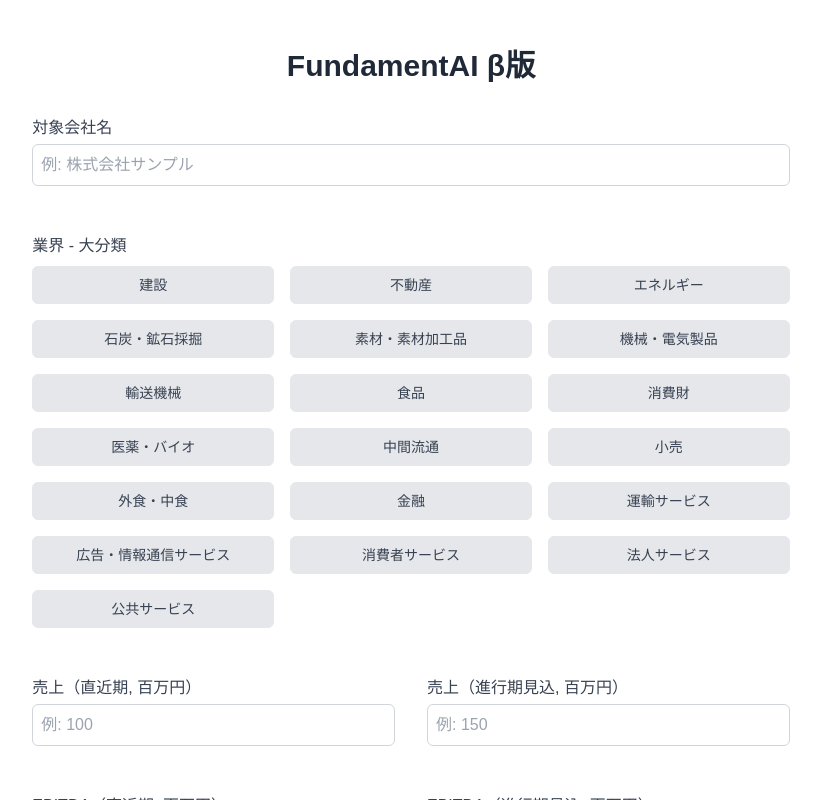
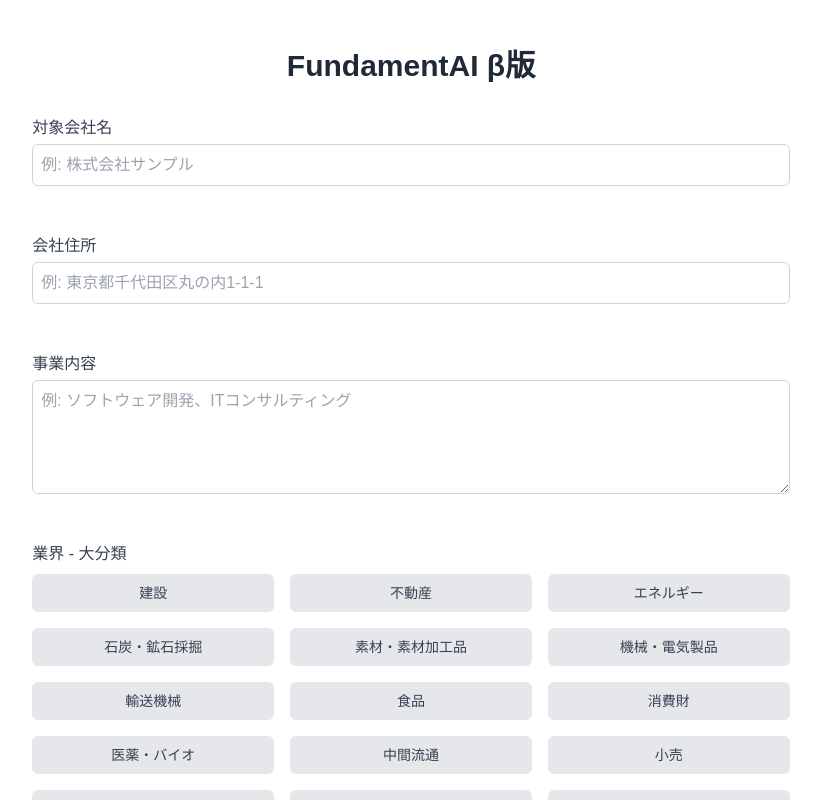
Before and after one commit to Kazuto-Ikeda/local-for-investment-PJ, a Next.js app: page / in a window 1280 px wide. Shown: the top 800 px of the page, without its empty margins (229-1050 px from the left). Built offline with nearby package versions, Linux system fonts and the light colour scheme.

Commit message:
fix input data for addres and nusiness description

```diff
--- a/src/app/page.tsx
+++ b/src/app/page.tsx
@@ -21,6 +21,8 @@ interface QueryParams {
 
 const IndexPage = () => {
   const [companyName, setCompanyName] = useState("");
+  const [address, setAddress] = useState("");
+  const [businessDescription, setBusinessDescription] = useState("");
   const [revenueCurrent, setRevenueCurrent] = useState("");
   const [revenueForecast, setRevenueForecast] = useState("");
   const [ebitdaCurrent, setEbitdaCurrent] = useState("");
@@ -98,6 +100,36 @@ const IndexPage = () => {
                 className="mt-1 block w-full p-2 border border-gray-300 rounded-md"
                 placeholder="例: 株式会社サンプル"
                 style={{ color: "black" }}
+              />
+            </label>
+          </div>
+
+          {/* 会社住所 */}
+          <div className="col-span-2">
+            <label className="block mb-4">
+              <span className="text-gray-700">会社住所</span>
+              <input
+                type="text"
+                value={address}
+                onChange={(e) => setAddress(e.target.value)}
+                className="mt-1 block w-full p-2 border border-gray-300 rounded-md"
+                placeholder="例: 東京都千代田区丸の内1-1-1"
+                style={{ color: "black" }}
+              />
+            </label>
+          </div>
+
+          {/* 事業内容 */}
+          <div className="col-span-2">
+            <label className="block mb-4">
+              <span className="text-gray-700">事業内容</span>
+              <textarea
+                value={businessDescription}
+                onChange={(e) => setBusinessDescription(e.target.value)}
+                className="mt-1 block w-full p-2 border border-gray-300 rounded-md"
+                placeholder="例: ソフトウェア開発、ITコンサルティング"
+                style={{ color: "black" }}
+                rows={4}
               />
             </label>
           </div>
--- a/src/app/report/page.tsx
+++ b/src/app/report/page.tsx
@@ -255,7 +255,7 @@ useEffect(() => {
 
         <hr className="my-8 border-t-2 border-gray-300" />
 
-        <h2 className="text-2xl font-bold text-gray-800 mb-4">ChatGPT＋Perplexity</h2>
+        <h2 className="text-2xl font-bold text-gray-800 mb-4">ChatGPT（＋Perplexity）要約分析</h2>
 
     {/* データが取得できた場合 */}
     {industryData ? (
```
